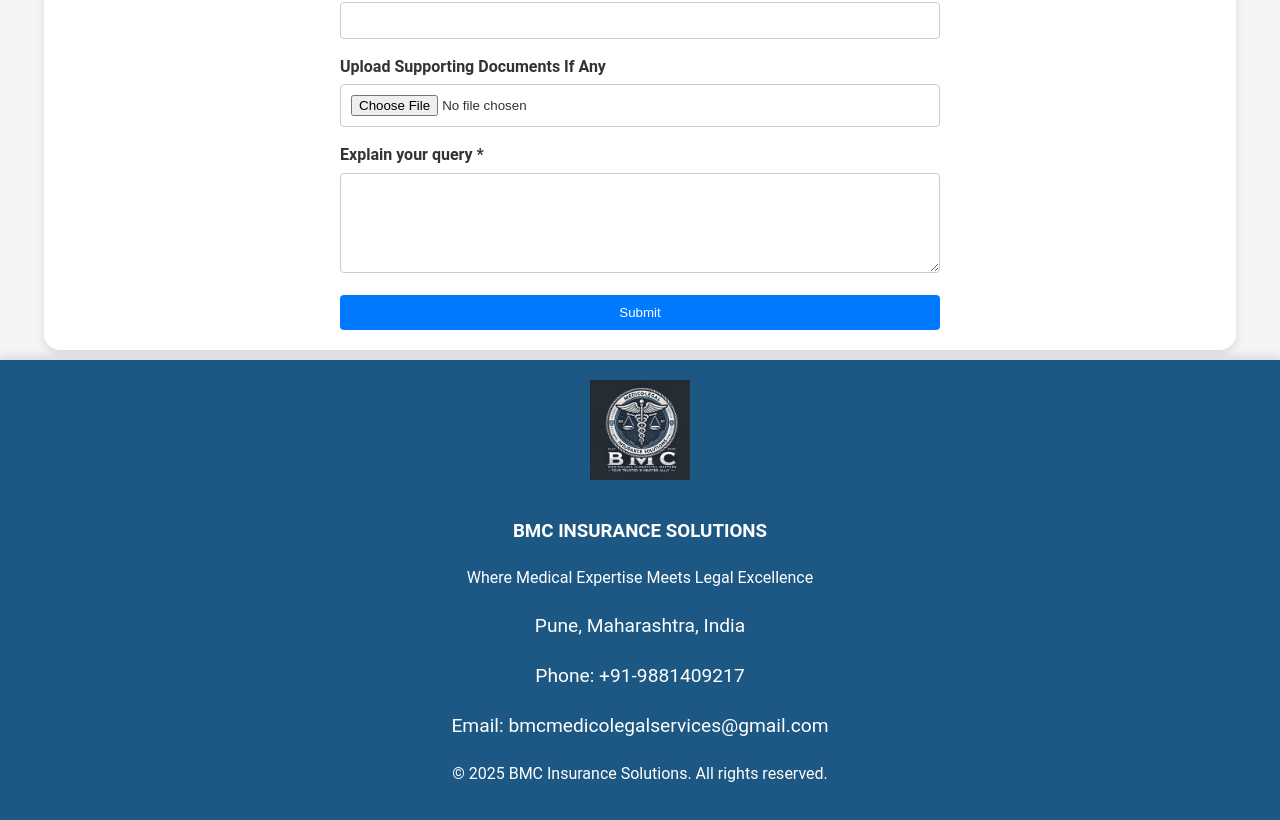
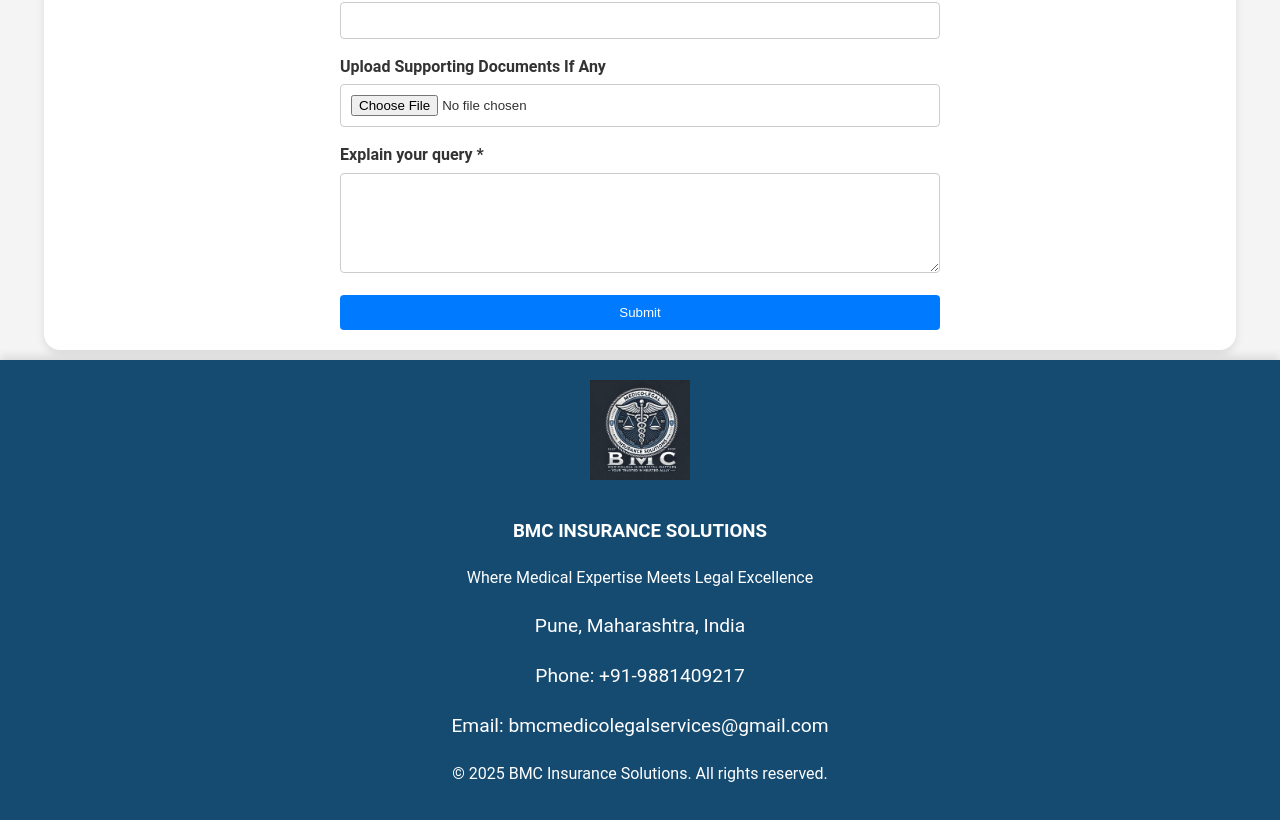
Before and after one commit to Cbakul/BMC_website, a React (Create React App) app in the folder bmc-medicolegal-solutions/: page / in a window 1280 px wide. Shown: the part 3292-4112 px from the top of the page. Built offline with nearby package versions, Linux system fonts and the light colour scheme.

Commit message:
Update footer background color for improved aesthetics

```diff
--- a/bmc-medicolegal-solutions/src/styles/main.css
+++ b/bmc-medicolegal-solutions/src/styles/main.css
@@ -68,7 +68,7 @@ section {
 footer {
     text-align: center;
     padding: 20px 0;
-    background: #1c5883; /* Pastel shade of blue */
+    background: #154b71; /* Pastel shade of blue */
     color: #fff;
     position: relative;
     bottom: 0;
```
